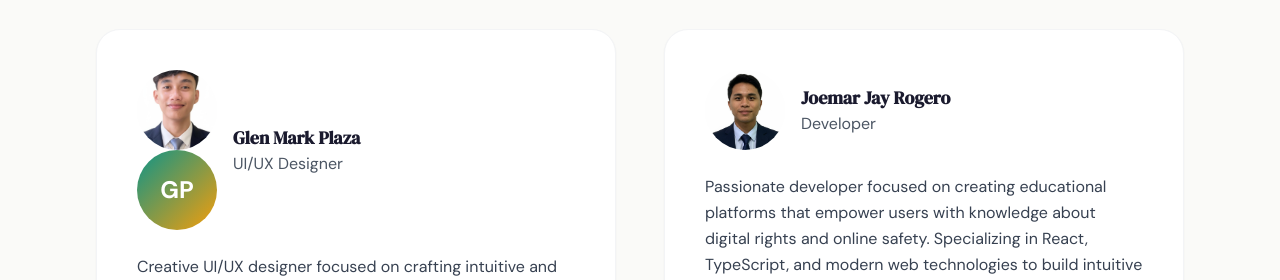
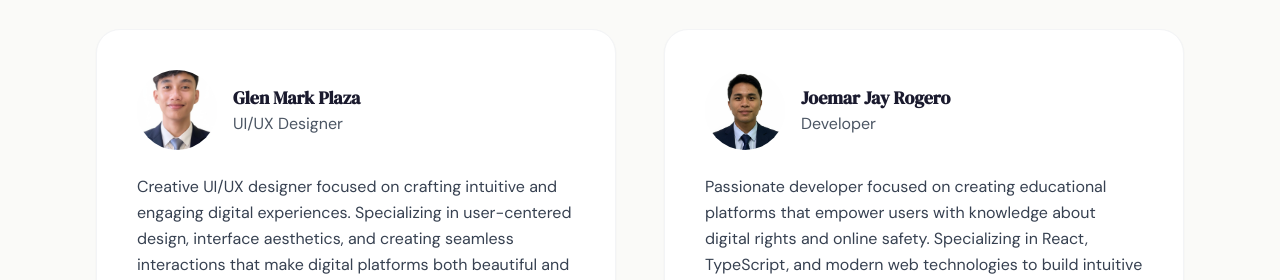
Before and after one commit to jjxd3v/knowyourVoice, a React (Vite) app: page /contact-us in a window 1280 px wide. Shown: the part 372-652 px from the top of the page. Built offline with nearby package versions, Linux system fonts and the light colour scheme; no server answers.

Commit message:
Fix Glen Mark profile image display issue
- Remove error handling that was hiding the image
- Add cache-busting timestamp to force image reload
- Simplify image tag to remove conflicting elements
- Ensure profile image displays properly instead of GP initials

```diff
--- a/src/pages/ContactUsPage.tsx
+++ b/src/pages/ContactUsPage.tsx
@@ -44,24 +44,11 @@ export const ContactUsPage: React.FC = () => {
         <div className="bg-white dark:bg-surface-dark p-8 md:p-10 rounded-3xl shadow-sm border border-gray-100 dark:border-border-dark h-full">
 
           <div className="flex items-center mb-6">
-            <div className="relative">
-              <img
-                src="/images/glen-profile.jpg"
+            <img
+                src="/images/glen-profile.jpg?t=2026051309"
                 alt="Glen Mark Plaza"
                 className="w-20 h-20 rounded-full object-cover mr-4"
-                onLoad={(e) => {
-                  console.log('Glen profile image loaded successfully');
-                }}
-                onError={(e) => {
-                  console.error('Failed to load Glen profile image:', e.currentTarget.src);
-                  e.currentTarget.style.display = 'none';
-                  e.currentTarget.nextElementSibling?.classList.remove('hidden');
-                }}
               />
-              <div className="w-20 h-20 bg-gradient-to-br from-primary to-secondary rounded-full flex items-center justify-center text-white font-bold text-2xl mr-4">
-                GP
-              </div>
-            </div>
             <div>
               <h3 className="font-bold text-lg text-text dark:text-text-dark">Glen Mark Plaza</h3>
               <p className="text-gray-600 dark:text-gray-300">UI/UX Designer</p>
```
